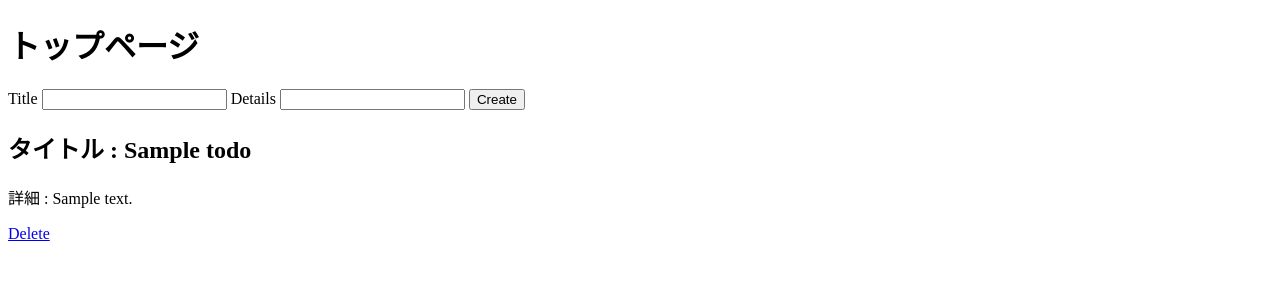
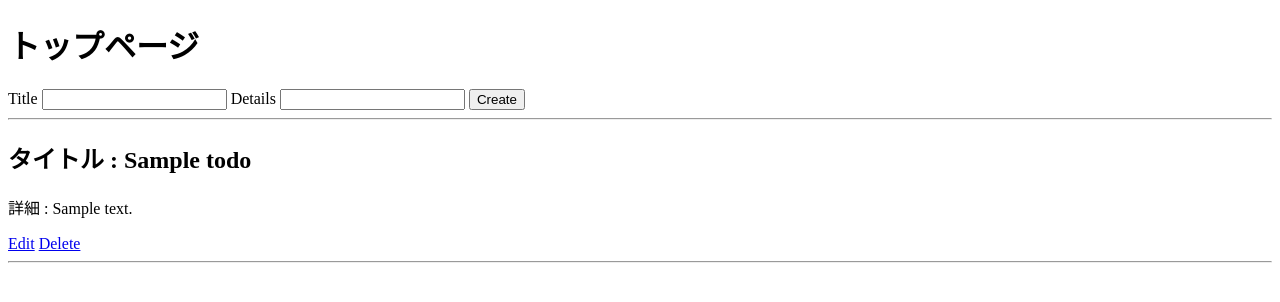
Before and after one commit to kosuke222/psemi_flask, a Flask app: page / in a window 1280 px wide. Shown: the top 302 px of the page. Run offline with Flask 3, Linux system fonts and the light colour scheme; tables that the repository leaves empty hold one stand-in row (values such as "Sample post").

Commit message:
必須１

```diff
--- a/app.py
+++ b/app.py
@@ -1,7 +1,6 @@
 from flask import Flask, render_template, request, redirect
 from flask_sqlalchemy import SQLAlchemy
 app = Flask(__name__)
-# 以下追加
 app.config["SQLALCHEMY_DATABASE_URI"] = "sqlite:///todo.db"
 db = SQLAlchemy(app)
 class Todo(db.Model):
@@ -11,14 +10,9 @@ class Todo(db.Model):
 @app.route("/")
 def index():
     tasks = Todo.query.all()
-    return render_template("index.html",tasks=tasks)
+    edit_task = None
+    return render_template("index.html", tasks=tasks, edit_task=edit_task)
 
-@app.route('/delete/<int:id>')
-def delete(id):
-    delete_task = Todo.query.get(id)
-    db.session.delete(delete_task)
-    db.session.commit()
-    return redirect('/')
 
 @app.route("/create", methods=["POST"])
 def create():
@@ -30,5 +24,28 @@ def create():
     db.session.commit()
     return redirect("/")
 
+@app.route('/delete/<int:id>')
+def delete(id):
+    delete_task = Todo.query.get(id)
+    db.session.delete(delete_task)
+    db.session.commit()
+    return redirect('/')
+
+@app.route("/edit/<int:id>")
+def edit(id):
+    tasks = Todo.query.all()
+    edit_task = Todo.query.get(id)
+    return render_template("index.html", tasks=tasks, edit_task=edit_task)
+
+@app.route("/update/<int:id>", methods=["POST"])
+def update(id):
+    task = Todo.query.get(id)
+    task.title = request.form.get("title")
+    task.details = request.form.get("details")
+    db.session.commit()
+    return redirect("/")
+
+
+
 if __name__ == "__main__":
     app.run(debug=True)
--- a/templates/index.html
+++ b/templates/index.html
@@ -1,20 +1,37 @@
 {% extends 'base.html' %}
 {% block body %}
 <h1>トップページ</h1>
+
 <div class="form">
     <form action="/create" method="POST">
-    <label for="title">Title</label>
-    <input type="text" name="title" />
-    <label for="details">Details</label>
-    <input type="text" name="details" />
-    <input type="submit" value="Create" />
+        <label for="title">Title</label>
+        <input type="text" name="title" required />
+        <label for="details">Details</label>
+        <input type="text" name="details" required />
+        <input type="submit" value="Create" />
     </form>
 </div>
 
+<hr />
 
 {% for task in tasks %}
+    <div class="task">
         <h2>タイトル : {{ task.title }}</h2>
         <p>詳細 : {{ task.details }}</p>
+
+        {% if edit_task and edit_task.id == task.id %}
+        <form action="/update/{{ task.id }}" method="POST">
+            <label for="title">Title</label>
+            <input type="text" name="title" value="{{ task.title }}" required />
+            <label for="details">Details</label>
+            <input type="text" name="details" value="{{ task.details }}" required />
+            <input type="submit" value="Update" />
+        </form>
+        {% else %}
+        <a href="/edit/{{ task.id }}" role="button">Edit</a>
         <a href="/delete/{{ task.id }}" role="button">Delete</a>
+        {% endif %}
+    </div>
+    <hr />
 {% endfor %}
 {% endblock %}
```
